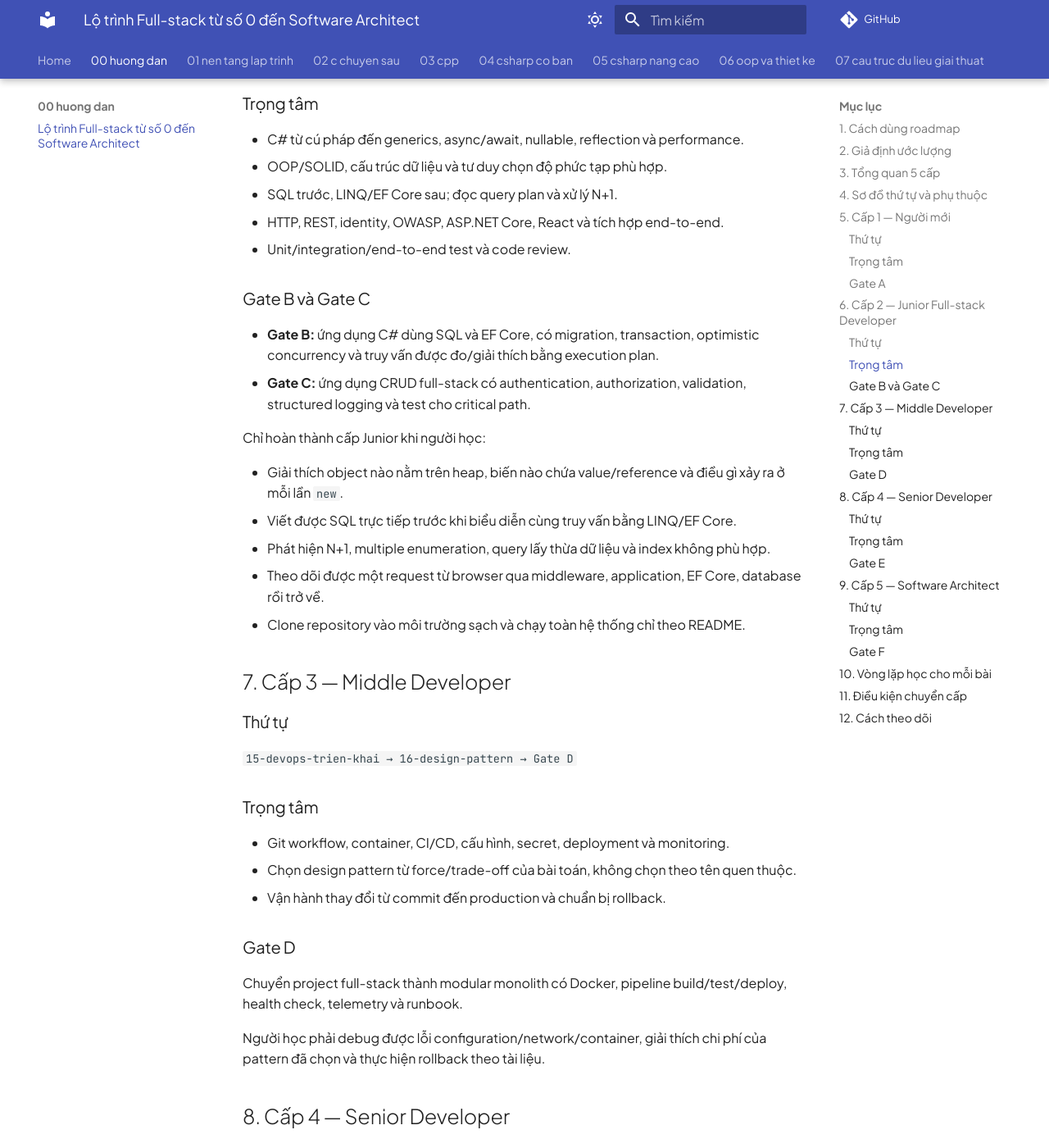
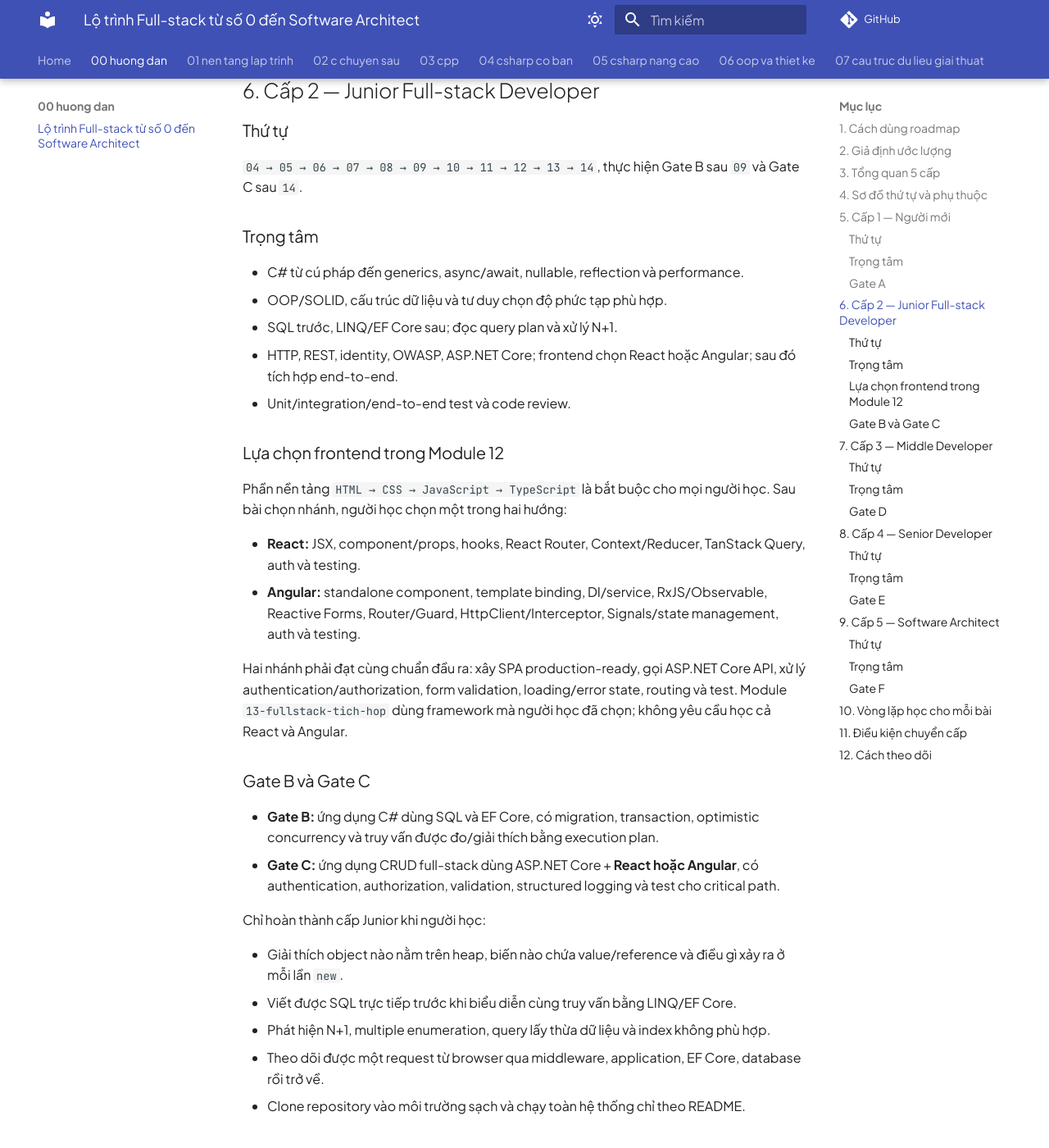
Before and after one commit to Xuanthanh-dzz/full-stack, an MkDocs documentation site: the page built from fullstack-roadmap/00-huong-dan/roadmap.md, in a window 1280 px wide and 1400 px high, scrolled down 5647 px. Shown: the whole window at 82% size. Built offline with MkDocs 1.6.1 and Material for MkDocs 9.7.7, drawn with Linux system fonts in a browser that asks for light colours; comment, search, counter and statistics services are not loaded; some of the changed text lies outside the part shown.

Commit message:
docs(roadmap): branch frontend path into React or Angular

````diff
--- a/fullstack-roadmap/00-huong-dan/roadmap.md
+++ b/fullstack-roadmap/00-huong-dan/roadmap.md
@@ -28,7 +28,7 @@ Tổng khối lượng dự kiến là `2.500–3.600 giờ`. Đây là khoảng
 | Cấp | Module trọng tâm | Sản phẩm đầu ra | Khối lượng | Ở 12–15 giờ/tuần |
 |---|---|---|---:|---:|
 | Người mới | `00–03` | Chương trình C/C++ nhiều file; giải thích đúng memory/ownership/RAII | 300–420 giờ | 5–8 tháng |
-| Junior | `04–14` | Ứng dụng full-stack `.NET + SQL + React` có auth và test | 1.000–1.400 giờ | 16–27 tháng |
+| Junior | `04–14` | Ứng dụng full-stack `.NET + SQL + React hoặc Angular` có auth và test | 1.000–1.400 giờ | 16–27 tháng |
 | Middle | `15–16` | Ứng dụng containerized, CI/CD và refactor có chủ đích | 300–450 giờ | 5–9 tháng |
 | Senior | `17–19` | Hệ thống phân tán có resilience, messaging và observability | 600–850 giờ | 9–16 tháng |
 | Architect | `20` + capstone `21` | Hồ sơ kiến trúc gồm C4, ADR, threat model, PoC và migration plan | 300–450 giờ | 5–9 tháng |
@@ -48,9 +48,12 @@ flowchart TD
     M08 --> M09[09 LINQ và EF Core]
     M09 --> M10[10 Web nền tảng]
     M10 --> M11[11 ASP.NET Core]
-    M10 --> M12[12 Frontend]
+    M10 --> FE[12 Frontend nền tảng chung]
+    FE --> R[Nhánh React]
+    FE --> A[Nhánh Angular]
     M11 --> M13[13 Full-stack tích hợp]
-    M12 --> M13
+    R --> M13
+    A --> M13
     M13 --> M14[14 Testing và chất lượng]
     M14 --> M15[15 DevOps và triển khai]
     M15 --> M16[16 Design pattern]
@@ -67,7 +70,7 @@ flowchart TD
     M20 -.-> GF[Gate F]
 ```
 
-Tuyến biên soạn vẫn là tuần tự theo số module. Nhánh `11` và `12` trong sơ đồ cho biết về mặt kiến thức, frontend và backend cùng phụ thuộc web nền tảng; người tự học vẫn nên học `11` trước `12` để bám đúng thứ tự tài liệu.
+Tuyến biên soạn vẫn là tuần tự theo số module. Nhánh `11` và `12` trong sơ đồ cho biết về mặt kiến thức, frontend và backend cùng phụ thuộc web nền tảng; người tự học vẫn nên học `11` trước `12` để bám đúng thứ tự tài liệu. Trong Module `12`, phần HTML/CSS/JavaScript/TypeScript là bắt buộc; sau đó người học chọn **một trong hai nhánh React hoặc Angular**. Không bắt buộc học cả hai trước khi sang Module `13`.
 
 | Module | Prerequisite bắt buộc |
 |---|---|
@@ -129,13 +132,22 @@ Chỉ qua Gate A khi người học:
 - C# từ cú pháp đến generics, async/await, nullable, reflection và performance.
 - OOP/SOLID, cấu trúc dữ liệu và tư duy chọn độ phức tạp phù hợp.
 - SQL trước, LINQ/EF Core sau; đọc query plan và xử lý N+1.
-- HTTP, REST, identity, OWASP, ASP.NET Core, React và tích hợp end-to-end.
+- HTTP, REST, identity, OWASP, ASP.NET Core; frontend chọn React hoặc Angular; sau đó tích hợp end-to-end.
 - Unit/integration/end-to-end test và code review.
+
+### Lựa chọn frontend trong Module 12
+
+Phần nền tảng `HTML → CSS → JavaScript → TypeScript` là bắt buộc cho mọi người học. Sau bài chọn nhánh, người học chọn một trong hai hướng:
+
+- **React:** JSX, component/props, hooks, React Router, Context/Reducer, TanStack Query, auth và testing.
+- **Angular:** standalone component, template binding, DI/service, RxJS/Observable, Reactive Forms, Router/Guard, HttpClient/Interceptor, Signals/state management, auth và testing.
+
+Hai nhánh phải đạt cùng chuẩn đầu ra: xây SPA production-ready, gọi ASP.NET Core API, xử lý authentication/authorization, form validation, loading/error state, routing và test. Module `13-fullstack-tich-hop` dùng framework mà người học đã chọn; không yêu cầu học cả React và Angular.
 
 ### Gate B và Gate C
 
 - **Gate B:** ứng dụng C# dùng SQL và EF Core, có migration, transaction, optimistic concurrency và truy vấn được đo/giải thích bằng execution plan.
-- **Gate C:** ứng dụng CRUD full-stack có authentication, authorization, validation, structured logging và test cho critical path.
+- **Gate C:** ứng dụng CRUD full-stack dùng ASP.NET Core + **React hoặc Angular**, có authentication, authorization, validation, structured logging và test cho critical path.
 
 Chỉ hoàn thành cấp Junior khi người học:
 
````
